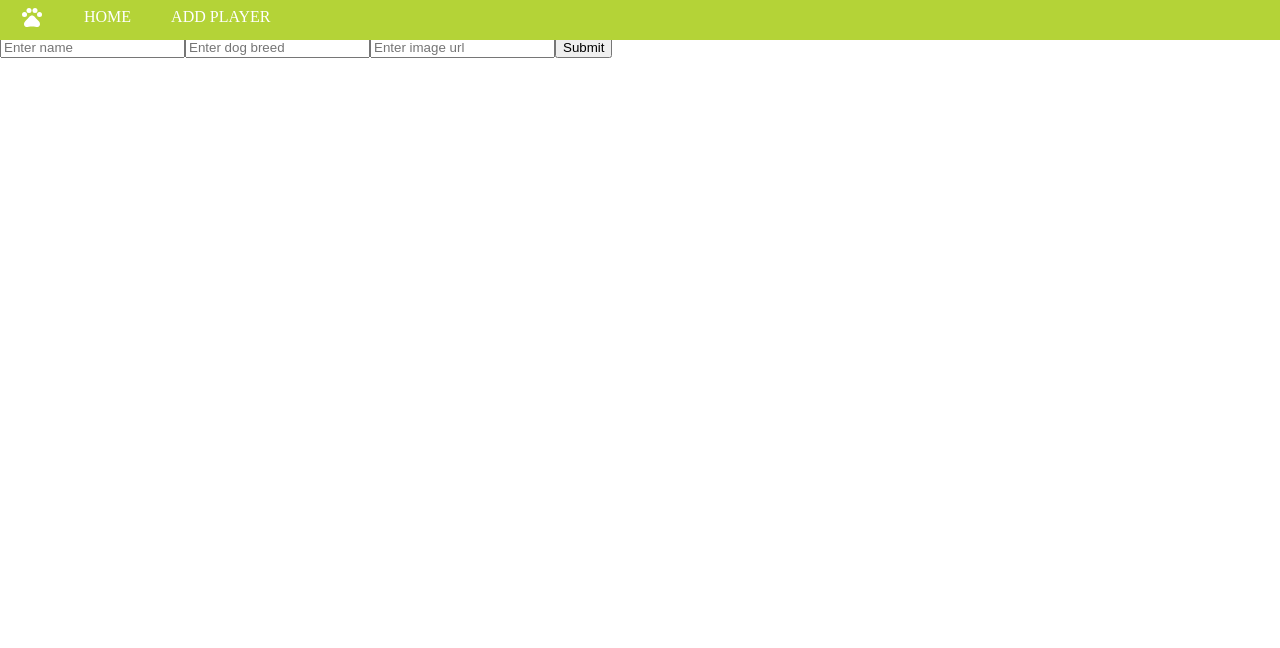
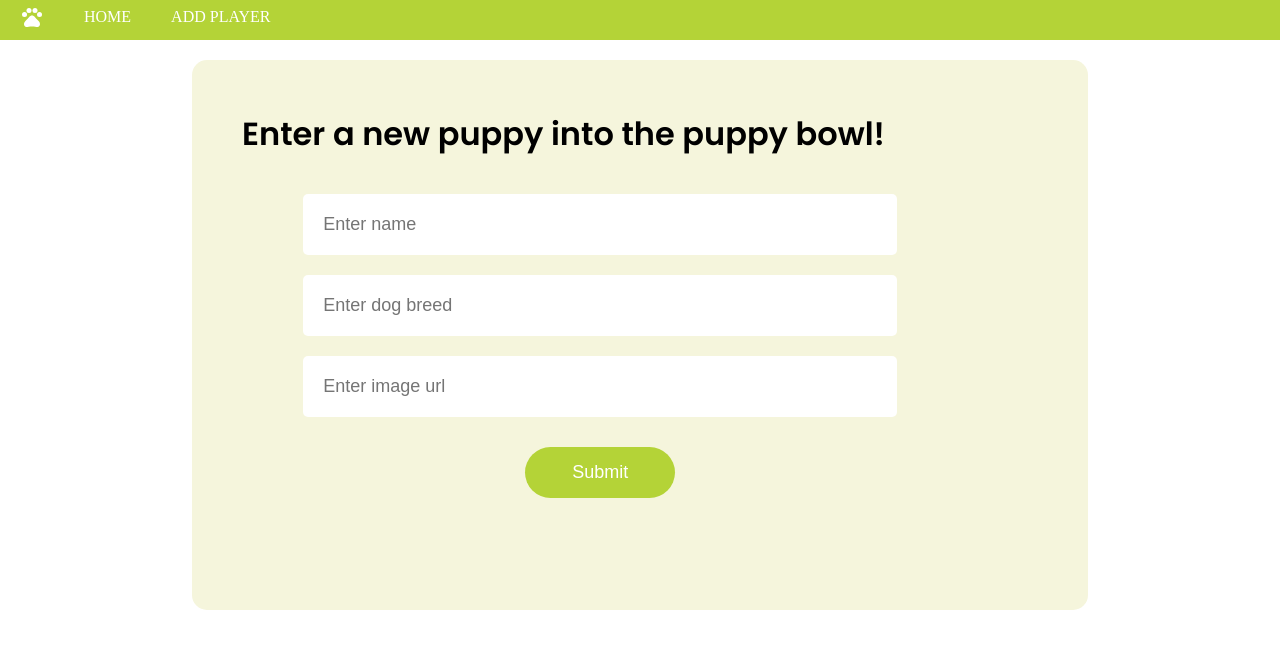
Before and after one commit to AHenry79/PuppyBowlReact, a React (Vite) app: page /add-player in a window 1280 px wide. Shown: the top 648 px of the page. Built offline with nearby package versions, Linux system fonts and the light colour scheme; no server answers.

Commit message:
Add styling to form

```diff
--- a/src/components/Pages/AddPlayer.jsx
+++ b/src/components/Pages/AddPlayer.jsx
@@ -1,7 +1,6 @@
 import { useState } from "react";
-import { Navigate, useNavigate } from "react-router-dom";
+import { useNavigate } from "react-router-dom";
 import { useAddPlayerMutation } from "../../api";
-import { useDispatch } from "react-redux";
 
 function AddPlayer() {
   const [form, setForm] = useState({
@@ -9,6 +8,7 @@ function AddPlayer() {
     breed: "",
     status: "bench",
     imageUrl: "",
+    teamId: "43",
   });
   const navig = useNavigate();
   const [AddPlayer] = useAddPlayerMutation();
--- a/src/components/Pages/PlayersPage.jsx
+++ b/src/components/Pages/PlayersPage.jsx
@@ -4,7 +4,6 @@ import { Link } from "react-router-dom";
 
 function PlayersPage() {
   const puppy = useSelector((state) => state.puppy.data.players);
-  console.log(puppy);
   return (
     <div className="render">
       {puppy.length < 1 ? (
--- a/src/components/Pages/SinglePlayerPage.jsx
+++ b/src/components/Pages/SinglePlayerPage.jsx
@@ -10,7 +10,6 @@ function SinglePlayerPage() {
   const params = useParams();
   const id = params.id;
   const { isLoading, data } = useGetPlayerQuery(id);
-  console.log(!isLoading && data.data.player);
   const [deletePlayer] = useDeletePlayerMutation();
 
   return (
@@ -20,11 +19,11 @@ function SinglePlayerPage() {
       ) : (
         <>
           <SinglePlayer data={data.data.player} />
-          {/* <Link to="/" className="links2"> */}
-          <button className="delButton" onClick={() => deletePlayer(id)}>
-            Delete Player
-          </button>
-          {/* </Link> */}
+          <Link to="/" className="links2">
+            <button className="delButton" onClick={() => deletePlayer(id)}>
+              Delete Player
+            </button>
+          </Link>
 
           <Link to="/" className="links2">
             <button className="returnButton">Return to Puppies</button>
--- a/src/index.css
+++ b/src/index.css
@@ -108,3 +108,40 @@ h3 {
 .returnButton:hover {
   cursor: pointer;
 }
+.form-box {
+  background-color: beige;
+  font-family: "Poppins", sans-serif;
+  font-weight: 100;
+  font-style: normal;
+  margin: 60px auto;
+  height: 550px;
+  width: 70%;
+  padding: 50px;
+  border-radius: 15px;
+}
+form {
+  display: flex;
+  flex-direction: column;
+  padding: 2vw 4vw;
+  width: 90%;
+  border-radius: 10px;
+}
+form input,
+form textarea {
+  border: 0;
+  margin: 10px;
+  padding: 20px;
+  font-size: 18px;
+  border-radius: 5px;
+}
+#submit-button {
+  padding: 15px;
+  font-size: 18px;
+  border: 0;
+  cursor: pointer;
+  color: white;
+  width: 150px;
+  margin: 20px auto 0;
+  border-radius: 30px;
+  background-color: #b4d337;
+}
```
